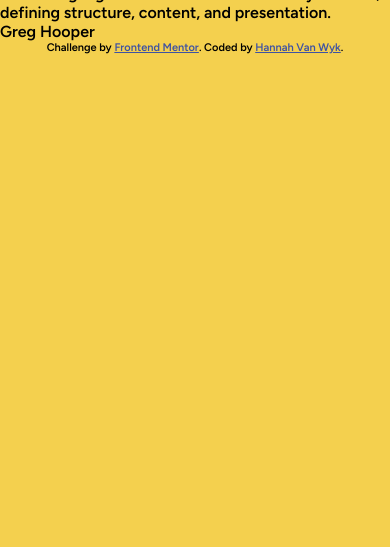
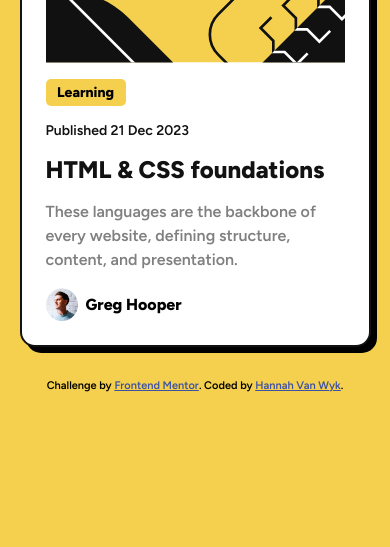
Before and after one commit to hannahvw/blog-preview-card-main, a plain HTML site: page index.html in a window 390 px wide. Shown: the part 297-844 px from the top of the page. Drawn offline with Linux system fonts and the light colour scheme.

Commit message:
Finished small screen styles

```diff
--- a/index.html
+++ b/index.html
@@ -25,8 +25,9 @@
   <body>
     <div class="card">
       <div class="card__img">
-        <img src="assets/images/illustration-article.svg" alt="illustration">
+        <img src="assets/images/illustration-article.svg" alt="illustration" />
       </div>
+      <div class="card__content">
         <p class="card__category">Learning</p>
         <p class="card__date">Published 21 Dec 2023</p>
         <h1 class="card__title">HTML & CSS foundations</h1>
@@ -34,7 +35,11 @@
           These languages are the backbone of every website, defining structure,
           content, and presentation.
         </p>
-      <p class="card__author">Greg Hooper</p>
+        <div class="card__author">
+          <img src="assets/images/image-avatar.webp" alt="photo of the author">
+         <p>Greg Hooper</p>
+        </div>
+      </div>
     </div>
     <div class="attribution">
       Challenge by
--- a/styles.css
+++ b/styles.css
@@ -22,4 +22,76 @@
 body {
   font-family: "Figtree", sans-serif;
   background-color: var(--primary-bg-color);
+  min-height: 100vh;
+  display: flex;
+  flex-direction: column;
+  align-items: center;
+  justify-content: center;
 }
+
+img {
+  display: block;
+  width: 100%;
+}
+
+.card {
+  max-width: 90vw;
+  background-color: var(--neutral-color-100);
+  border: 2px solid var(--neutral-color-900);
+  border-radius: 15px;
+  box-shadow: 6px 6px;
+  margin-bottom: 2rem;
+  padding: 1.5rem;
+}
+
+.card__content {
+  display: flex;
+  flex-direction: column;
+  gap: 1rem;
+}
+
+.card__img {
+  border-radius: 10px;
+  margin-bottom: 1rem;
+}
+
+.card__category {
+  font-weight: 800;
+  font-size: 0.875rem;
+  background-color: var(--primary-bg-color);
+  padding: 5px 10px;
+  border-radius: 5px;
+  max-width: 5rem;
+  text-align: center;
+}
+
+.card__date {
+  font-size: 0.875rem;
+  color: var(--neutral-color-900);
+}
+
+h1 {
+  font-size: 1.5rem;
+  font-weight: 800;
+  color: var(--neutral-color-900);
+}
+
+.card__text {
+  color: var(--neutral-color-400);
+  line-height: 1.5rem;
+}
+
+.card__author {
+    display: flex;
+    align-items: center;
+    gap: 0.5rem;
+}
+
+.card__author img {
+    width: 2rem;
+    align-self: center;
+}
+
+.card__author p {
+    font-weight: 800;
+}
```
Lines whose indentation alone changed are shown as unchanged.
